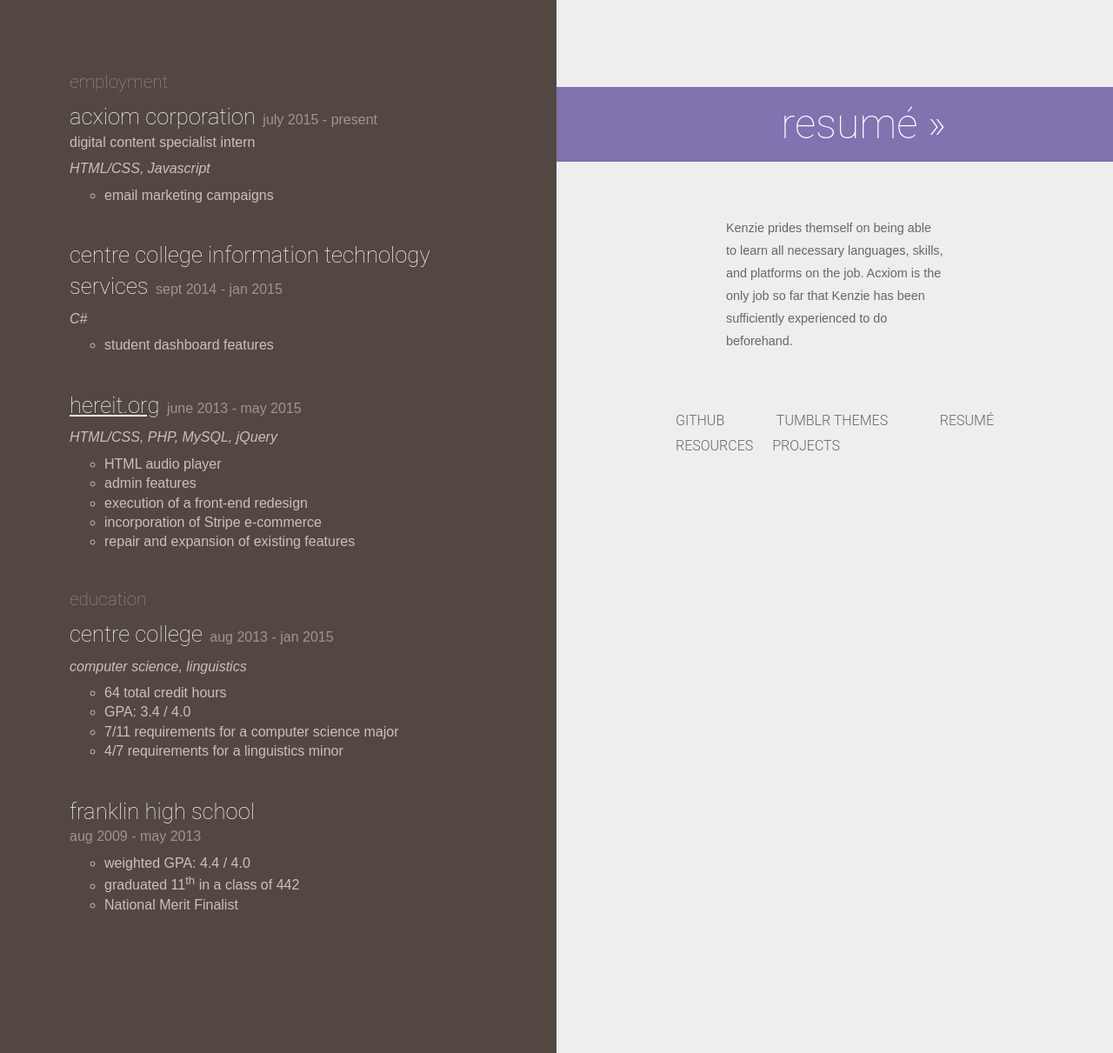
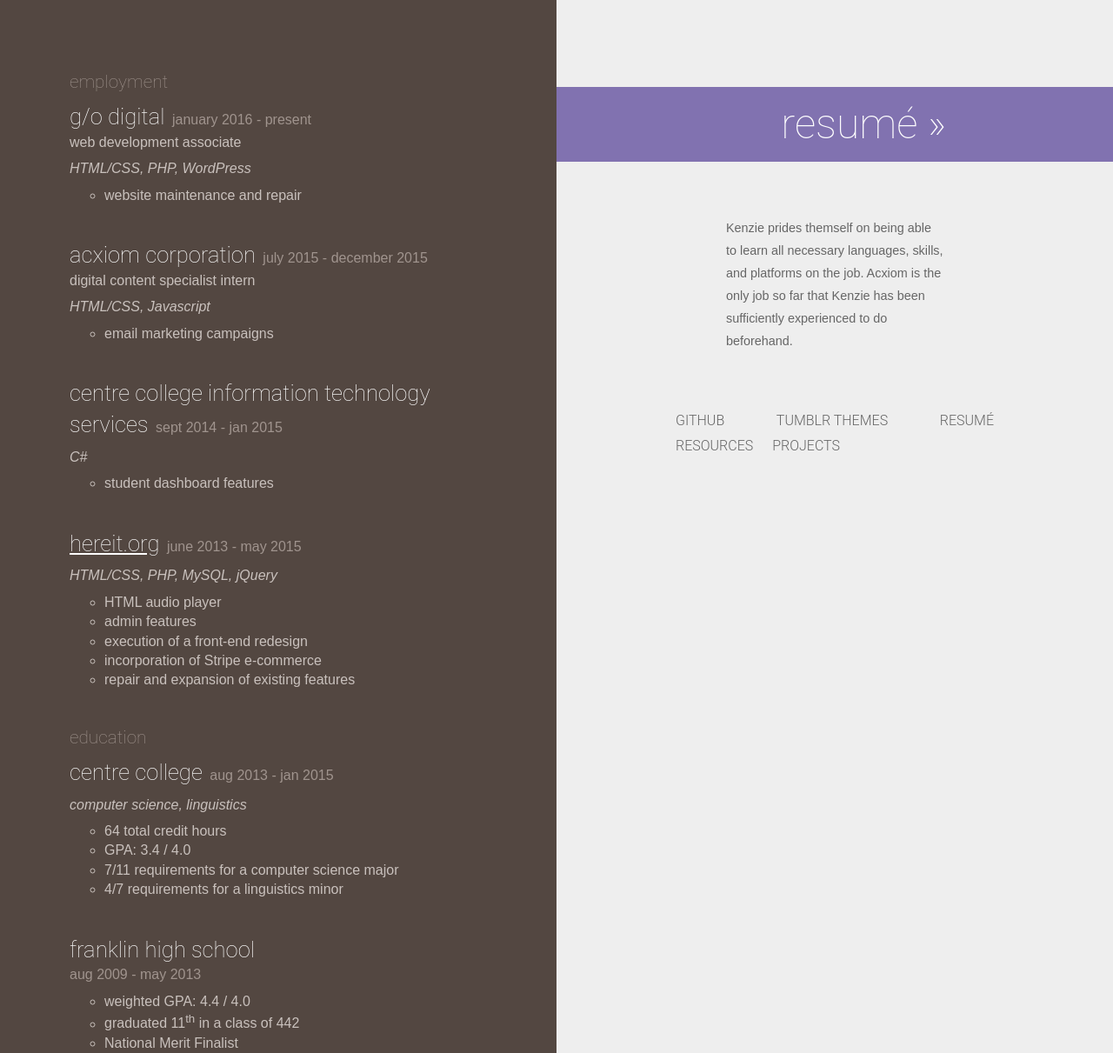
Before and after one commit to kenziebottoms/kenzie-ink-v1, a Jekyll site: the page built from resume.md, in a window 1280 px wide. Shown: the whole page at 87% size. Built offline with Jekyll 4.4.1, drawn with Linux system fonts in a browser that asks for light colours; nearby versions of some CDN libraries; library files that are not in the unit come from our copies; Markdown is read by kramdown in place of the engine named in the settings.

Commit message:
Added g/o to resume

```diff
--- a/_includes/resume.html
+++ b/_includes/resume.html
@@ -2,7 +2,16 @@
     <h4 class="subheader">employment</h4>
     <div class="resume-block">
         <div class="title-block">
-            <h3>acxiom corporation</h3> <span class="subheader">july 2015 - present</span><br/>digital content specialist intern
+            <h3>g/o digital</h3> <span class="subheader">january 2016 - present</span><br/>web development associate
+        </div>
+        <em>HTML/CSS, PHP, WordPress</em>
+        <ul>
+            <li>website maintenance and repair</li>
+        </ul>
+    </div>
+    <div class="resume-block">
+        <div class="title-block">
+            <h3>acxiom corporation</h3> <span class="subheader">july 2015 - december 2015</span><br/>digital content specialist intern
         </div>
         <em>HTML/CSS, Javascript</em>
         <ul>
```
Also changed, not shown: 1 other file.
